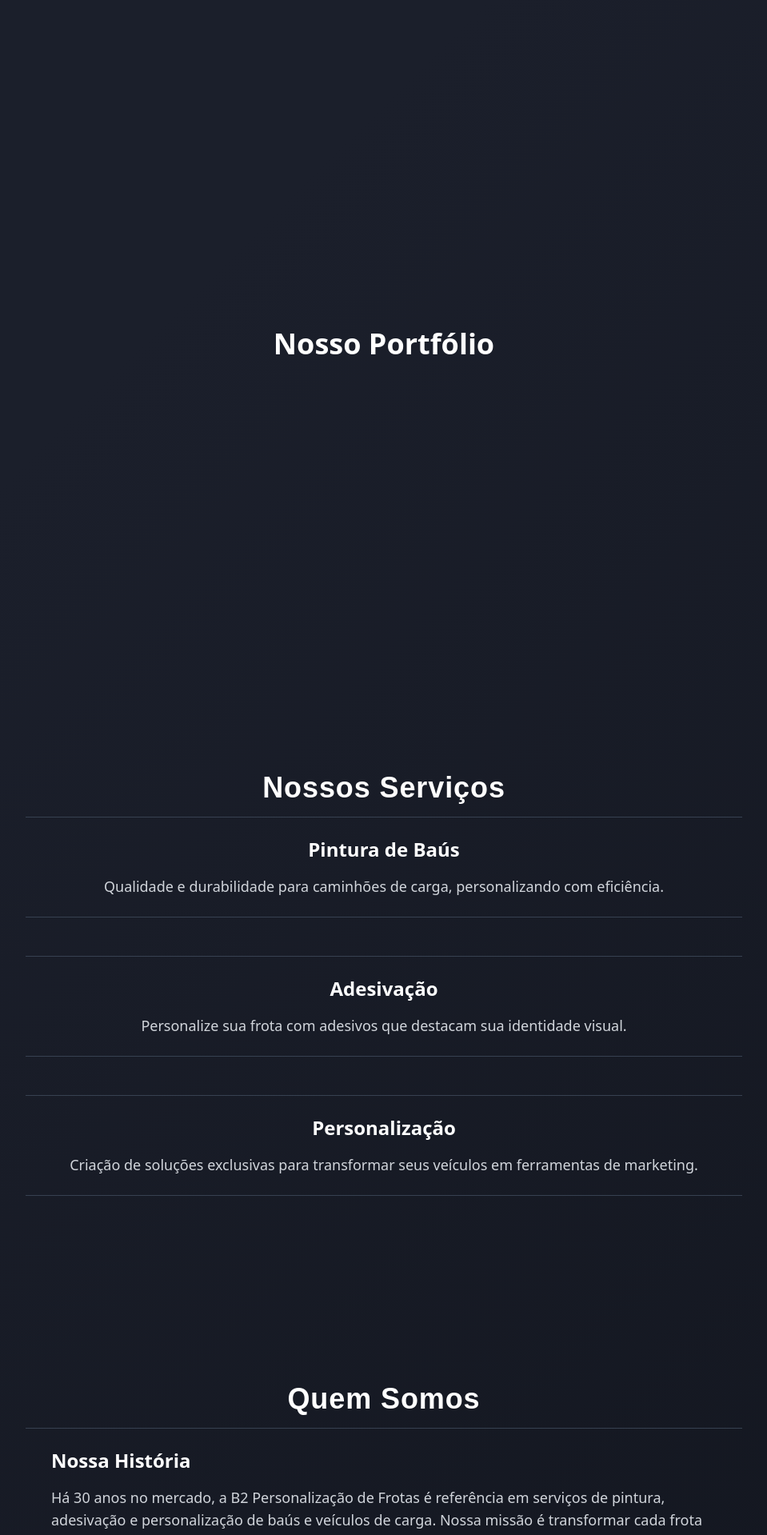
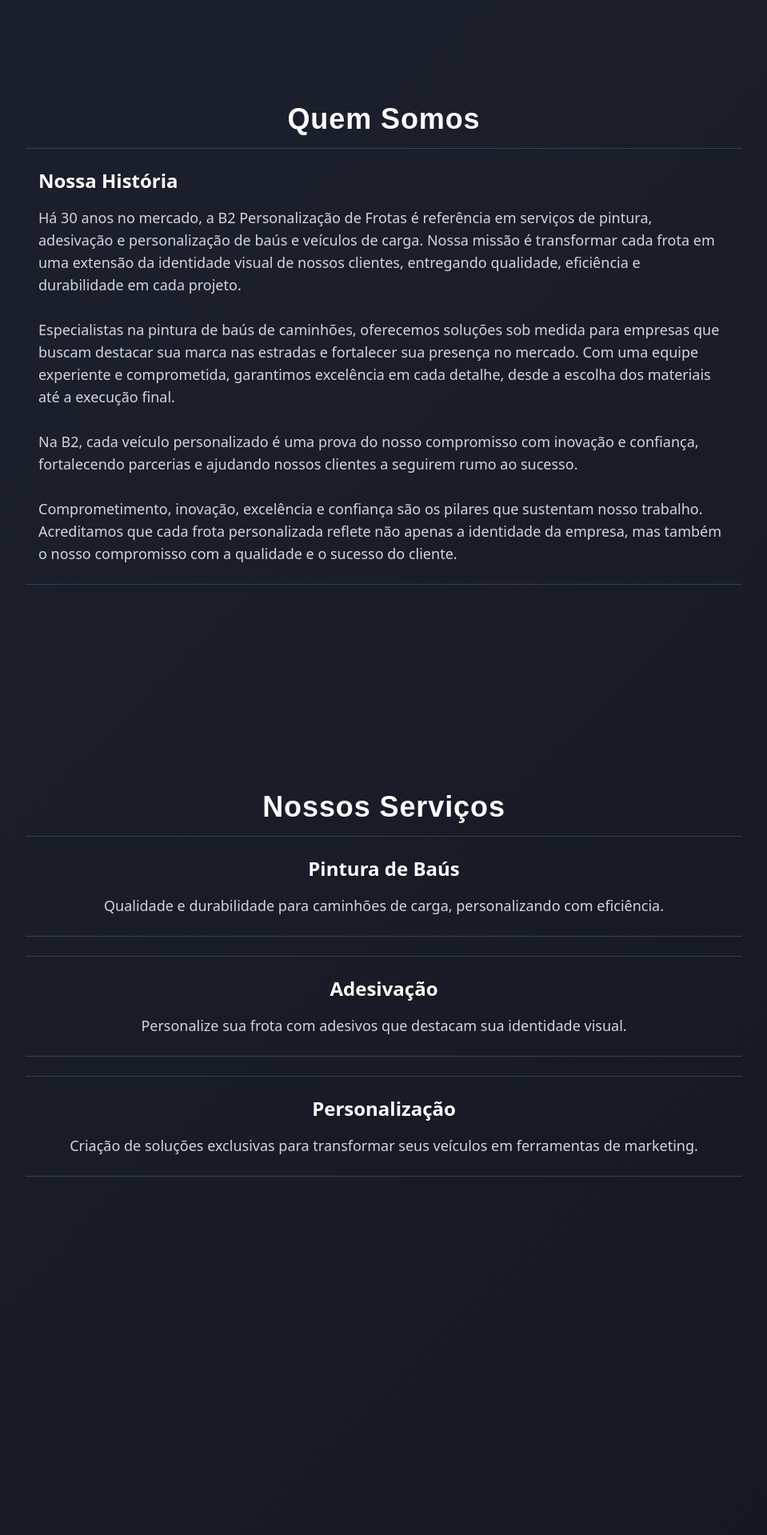
Before and after one commit to brunosenadev/b2-frotas-projeto, a Next.js app: page / in a window 1280 px wide. Shown: the part 840-2759 px from the top of the page at 80% size, without its empty margins (160-1119 px from the left). Built offline with nearby package versions, Linux system fonts and the light colour scheme.

Commit message:
feat: update project

```diff
--- a/src/app/page.tsx
+++ b/src/app/page.tsx
@@ -29,7 +29,7 @@
     >
       <div className="fixed top-0 left-0 w-full z-50">
         <NavigationMenu
-          className="shadow-lg w-full min-w-full mt-1 bg-transparent backdrop-blur-md h-[60px] flex items-center justify-between"
+          className="shadow-lg w-full mt-1 bg-transparent min-w-full backdrop-blur-md h-[60px] flex items-center justify-between"
         >
           <div className="flex items-center ml-4">
             <Image
@@ -39,20 +39,21 @@
               height={60}
               className="mr-2"
             />
-            <span className="text-lg font-bold">B2 Frotas</span>
+            <NavigationMenuList>
+              <NavigationMenuItem>
+                <NavigationMenuLink onClick={() => handleScroll('home')}>Home</NavigationMenuLink>
+              </NavigationMenuItem>
+            </NavigationMenuList>
           </div>
           <NavigationMenuList className="flex items-center space-x-6 mr-4">
-            <NavigationMenuItem>
-              <NavigationMenuLink onClick={() => handleScroll('home')}>Home</NavigationMenuLink>
-            </NavigationMenuItem>
-            <NavigationMenuItem>
-              <NavigationMenuLink onClick={() => handleScroll('portfolio')}>Portfólio</NavigationMenuLink>
+          <NavigationMenuItem>
+              <NavigationMenuLink onClick={() => handleScroll('about')}>Quem Somos</NavigationMenuLink>
             </NavigationMenuItem>
             <NavigationMenuItem>
               <NavigationMenuLink onClick={() => handleScroll('services')}>Serviços</NavigationMenuLink>
             </NavigationMenuItem>
             <NavigationMenuItem>
-              <NavigationMenuLink onClick={() => handleScroll('about')}>Quem Somos</NavigationMenuLink>
+              <NavigationMenuLink onClick={() => handleScroll('portfolio')}>Portfólio</NavigationMenuLink>
             </NavigationMenuItem>
             <NavigationMenuItem>
               <NavigationMenuLink onClick={() => handleScroll('contact')} className="mr-2 ">Contato</NavigationMenuLink>
@@ -61,19 +62,39 @@
         </NavigationMenu>
       </div>
       <div className="pt-[70px]">
-        <section id="home" className="min-h-screen flex items-center justify-center">
-          <h1 className="text-5xl font-extrabold" style={{ fontFamily: 'Poppins, sans-serif' }}>
+        <section id="home" className="min-h-screen flex items-center justify-center text-center px-4">
+          <h1 className="text-3xl sm:text-5xl font-extrabold" style={{ fontFamily: 'Poppins, sans-serif' }}>
             Bem-vindo à B2 Frotas
           </h1>
         </section>
-
-        <section id="portfolio" className="min-h-screen flex items-center justify-center">
-          <h2 className="text-4xl font-bold">Nosso Portfólio</h2>
+        <section id="about" className="min-h-screen flex flex-col items-center justify-center px-4">
+          <h2
+            className="text-3xl sm:text-4xl font-bold tracking-wide mb-4"
+            style={{
+              fontFamily: 'Poppins, sans-serif',
+              color: '#FFFFFF',
+            }}
+          >
+            Quem Somos
+          </h2>
+          <div className="flex flex-col space-y-6 w-full max-w-4xl">
+            <div className="flex flex-col items-start justify-between px-4 py-6 border-t border-b border-gray-700 hover:border-gray-500 transition duration-300">
+              <h3 className="text-xl sm:text-2xl font-semibold text-white mb-4">Nossa História</h3>
+              <p className="text-md sm:text-lg text-gray-300">
+                Há 30 anos no mercado, a B2 Personalização de Frotas é referência em serviços de pintura, adesivação e personalização de baús e veículos de carga. Nossa missão é transformar cada frota em uma extensão da identidade visual de nossos clientes, entregando qualidade, eficiência e durabilidade em cada projeto.
+                <br /><br />
+                Especialistas na pintura de baús de caminhões, oferecemos soluções sob medida para empresas que buscam destacar sua marca nas estradas e fortalecer sua presença no mercado. Com uma equipe experiente e comprometida, garantimos excelência em cada detalhe, desde a escolha dos materiais até a execução final.
+                <br /><br />
+                Na B2, cada veículo personalizado é uma prova do nosso compromisso com inovação e confiança, fortalecendo parcerias e ajudando nossos clientes a seguirem rumo ao sucesso.
+                <br /><br />
+                Comprometimento, inovação, excelência e confiança são os pilares que sustentam nosso trabalho. Acreditamos que cada frota personalizada reflete não apenas a identidade da empresa, mas também o nosso compromisso com a qualidade e o sucesso do cliente.
+              </p>
+            </div>
+          </div>
         </section>
-
-        <section id="services" className="min-h-screen flex flex-col items-center justify-center text-center">
+        <section id="services" className="min-h-screen flex flex-col items-center justify-center text-center px-4">
           <h2
-            className="text-4xl font-bold tracking-wide mb-4"
+            className="text-3xl sm:text-4xl font-bold tracking-wide mb-4"
             style={{
               fontFamily: 'Poppins, sans-serif',
               color: '#FFFFFF',
@@ -81,60 +102,28 @@
           >
             Nossos Serviços
           </h2>
-
-          <div className="flex flex-col space-y-12 w-full max-w-4xl">
-            <div className="flex flex-col items-center justify-between px-8 py-6 border-t border-b border-gray-700 hover:border-gray-500 transition duration-300">
-              <h3 className="text-2xl font-semibold text-white mb-4">Pintura de Baús</h3>
-              <p className="text-lg text-gray-300">
-                Qualidade e durabilidade para caminhões de carga, personalizando com eficiência.
-              </p>
-            </div>
-
-            <div className="flex flex-col items-center justify-between px-8 py-6 border-t border-b border-gray-700 hover:border-gray-500 transition duration-300">
-              <h3 className="text-2xl font-semibold text-white mb-4">Adesivação</h3>
-              <p className="text-lg text-gray-300">
-                Personalize sua frota com adesivos que destacam sua identidade visual.
-              </p>
-            </div>
-
-            <div className="flex flex-col items-center justify-between px-8 py-6 border-t border-b border-gray-700 hover:border-gray-500 transition duration-300">
-              <h3 className="text-2xl font-semibold text-white mb-4">Personalização</h3>
-              <p className="text-lg text-gray-300">
-                Criação de soluções exclusivas para transformar seus veículos em ferramentas de marketing.
-              </p>
-            </div>
+          <div className="flex flex-col space-y-6 w-full max-w-4xl">
+            {[
+              { title: "Pintura de Baús", description: "Qualidade e durabilidade para caminhões de carga, personalizando com eficiência." },
+              { title: "Adesivação", description: "Personalize sua frota com adesivos que destacam sua identidade visual." },
+              { title: "Personalização", description: "Criação de soluções exclusivas para transformar seus veículos em ferramentas de marketing." },
+            ].map((service) => (
+              <div key={service.title} className="flex flex-col items-center justify-between px-4 py-6 border-t border-b border-gray-700 hover:border-gray-500 transition duration-300">
+                <h3 className="text-xl sm:text-2xl font-semibold text-white mb-4">{service.title}</h3>
+                <p className="text-md sm:text-lg text-gray-300 text-center">
+                  {service.description}
+                </p>
+              </div>
+            ))}
           </div>
         </section>
-        <section id="about" className="min-h-screen flex flex-col items-center justify-center">
-        <h2
-            className="text-4xl font-bold tracking-wide mb-4"
-            style={{
-              fontFamily: 'Poppins, sans-serif',
-              color: '#FFFFFF',
-            }}
-          >
-            Quem Somos
-          </h2>
-          <div className="flex flex-col space-y-12 w-full max-w-4xl">
-            <div className="flex flex-col items-start justify-between px-8 py-6 border-t border-b border-gray-700 hover:border-gray-500 transition duration-300">
-              <h3 className="text-2xl font-semibold text-white mb-4">Nossa História</h3>
-              <p className="text-lg text-gray-300">
-                Há 30 anos no mercado, a B2 Personalização de Frotas é referência em serviços de pintura, adesivação e personalização de baús e veículos de carga. Nossa missão é transformar cada frota em uma extensão da identidade visual de nossos clientes, entregando qualidade, eficiência e durabilidade em cada projeto.
-                <br /><br />
-                Especialistas na pintura de baús de caminhões, oferecemos soluções sob medida para empresas que buscam destacar sua marca nas estradas e fortalecer sua presença no mercado. Com uma equipe experiente e comprometida, garantimos excelência em cada detalhe, desde a escolha dos materiais até a execução final.
-                <br /><br />
-                Na B2, cada veículo personalizado é uma prova do nosso compromisso com inovação e confiança, fortalecendo parcerias e ajudando nossos clientes a seguirem rumo ao sucesso.
-                <br/><br/>
-                Comprometimento, inovação, excelência e confiança são os pilares que sustentam nosso trabalho. Acreditamos que cada frota personalizada reflete não apenas a identidade da empresa, mas também o nosso compromisso com a qualidade e o sucesso do cliente.
-              </p>
-            </div>
-          </div>
+        <section id="portfolio" className="min-h-screen flex items-center justify-center text-center px-4">
+          <h2 className="text-3xl sm:text-4xl font-bold">Nosso Portfólio</h2>
         </section>
-
-      <section id="contact" className="min-h-screen flex items-center justify-center">
-        <h2 className="text-3xl font-bold">Contato</h2>
-      </section>
+        <section id="contact" className="min-h-screen flex items-center justify-center text-center px-4">
+          <h2 className="text-3xl sm:text-4xl font-bold">Contato</h2>
+        </section>
+      </div>
     </div>
-    </div >
   );
 }
```
